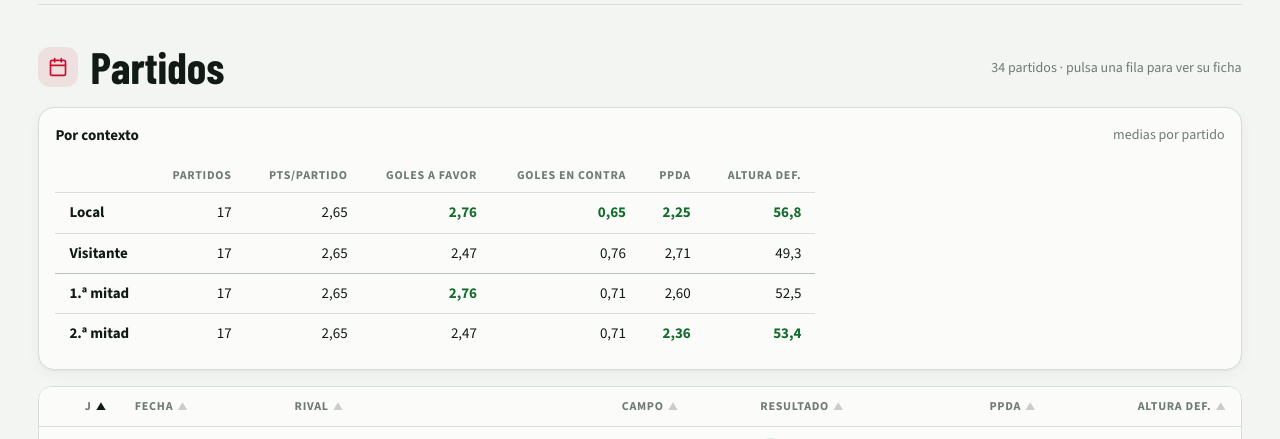
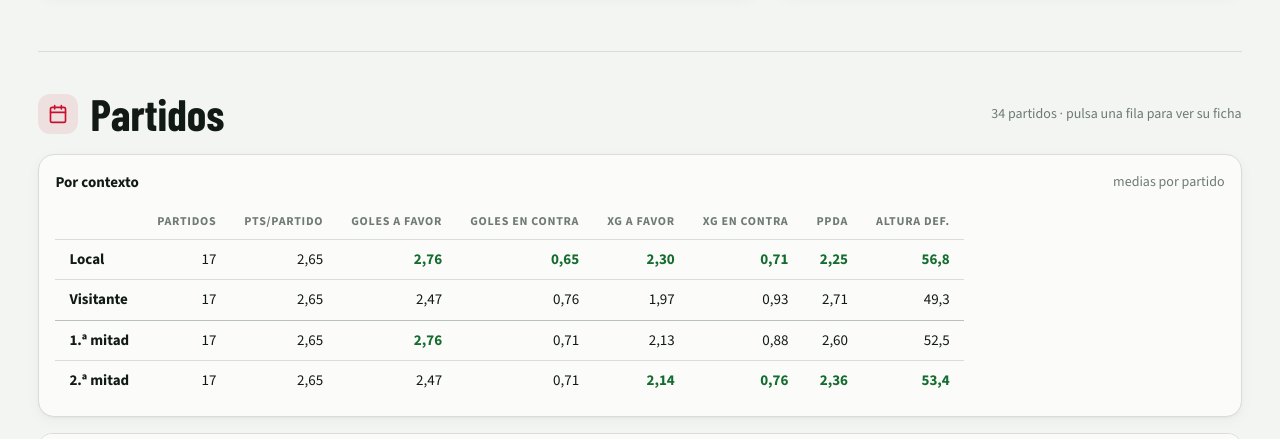
Before and after one commit to nicotimoneda/pitchiq, a FastAPI app: page / in a window 1280 px wide. Shown: the part 4520-4959 px from the top of the page. Run offline with FastAPI, Linux system fonts and the light colour scheme.

Commit message:
web: xG de la temporada en el resumen verificado y por contexto
Co-Authored-By: Claude Opus 5.5 <noreply@anthropic.com>

```diff
--- a/app/templates/index.html
+++ b/app/templates/index.html
@@ -948,6 +948,10 @@ function resultados(team) {
     derrotas: P.filter((p) => p.goles_favor < p.goles_contra).length,
     goles_favor: P.reduce((a, p) => a + p.goles_favor, 0),
     goles_contra: P.reduce((a, p) => a + p.goles_contra, 0),
+    ...(P.length && P.every((p) => has(p.xg_favor)) ? {
+      xg_favor: Math.round(P.reduce((a, p) => a + p.xg_favor, 0) * 100) / 100,
+      xg_contra: Math.round(P.reduce((a, p) => a + p.xg_contra, 0) * 100) / 100,
+    } : {}),
   };
 }
 
@@ -960,6 +964,8 @@ const NOMBRES = {
   "resultados.derrotas": "derrotas",
   "resultados.goles_favor": "goles a favor",
   "resultados.goles_contra": "goles en contra",
+  "resultados.xg_favor": "xG generado (suma de sus remates)",
+  "resultados.xg_contra": "xG concedido (suma de los remates rivales)",
   "presion.n_partidos": "partidos analizados",
   "presion.acciones_defensivas_totales": "acciones defensivas totales",
   "presion.acciones_defensivas_por_partido": "acciones defensivas por partido",
@@ -1237,6 +1243,9 @@ function renderInforme(team) {
     team.nombre + " disputó " + R.partidos + " partidos de " + team.competicion + " " + team.temporada + balance +
       ": " + R.victorias + " victorias, " + R.empates + " empates y " + R.derrotas + " derrotas, con " +
       R.goles_favor + " goles a favor y " + R.goles_contra + " en contra.",
+    has(R.xg_favor)
+      ? "Sus remates sumaron " + fmt(R.xg_favor, 2) + " de xG y los del rival " + fmt(R.xg_contra, 2) + "."
+      : null,
     "Presiona con un PPDA medio de " + fmt(P.ppda_medio, 2) + " y firma " + fmt(P.acciones_defensivas_por_partido) +
       " acciones defensivas por partido; el " + fmt(P.pct_acciones_campo_rival) + " % ocurre en campo rival.",
     has(F.altura_linea_media)
@@ -1593,6 +1602,8 @@ function renderSplits(team) {
     ["Pts/partido", (g) => media(g, (p) => p.goles_favor > p.goles_contra ? 3 : p.goles_favor === p.goles_contra ? 1 : 0), 2, true],
     ["Goles a favor", (g) => media(g, (p) => p.goles_favor), 2, true],
     ["Goles en contra", (g) => media(g, (p) => p.goles_contra), 2, false],
+    ["xG a favor", (g) => media(g, (p) => p.xg_favor), 2, true],
+    ["xG en contra", (g) => media(g, (p) => p.xg_contra), 2, false],
     ["PPDA", (g) => media(g, (p) => p.ppda), 2, false],
     ["Altura def.", (g) => media(g, (p) => p.altura_linea), 1, true],
   ].filter(([, f]) => has(f(P)));
```
